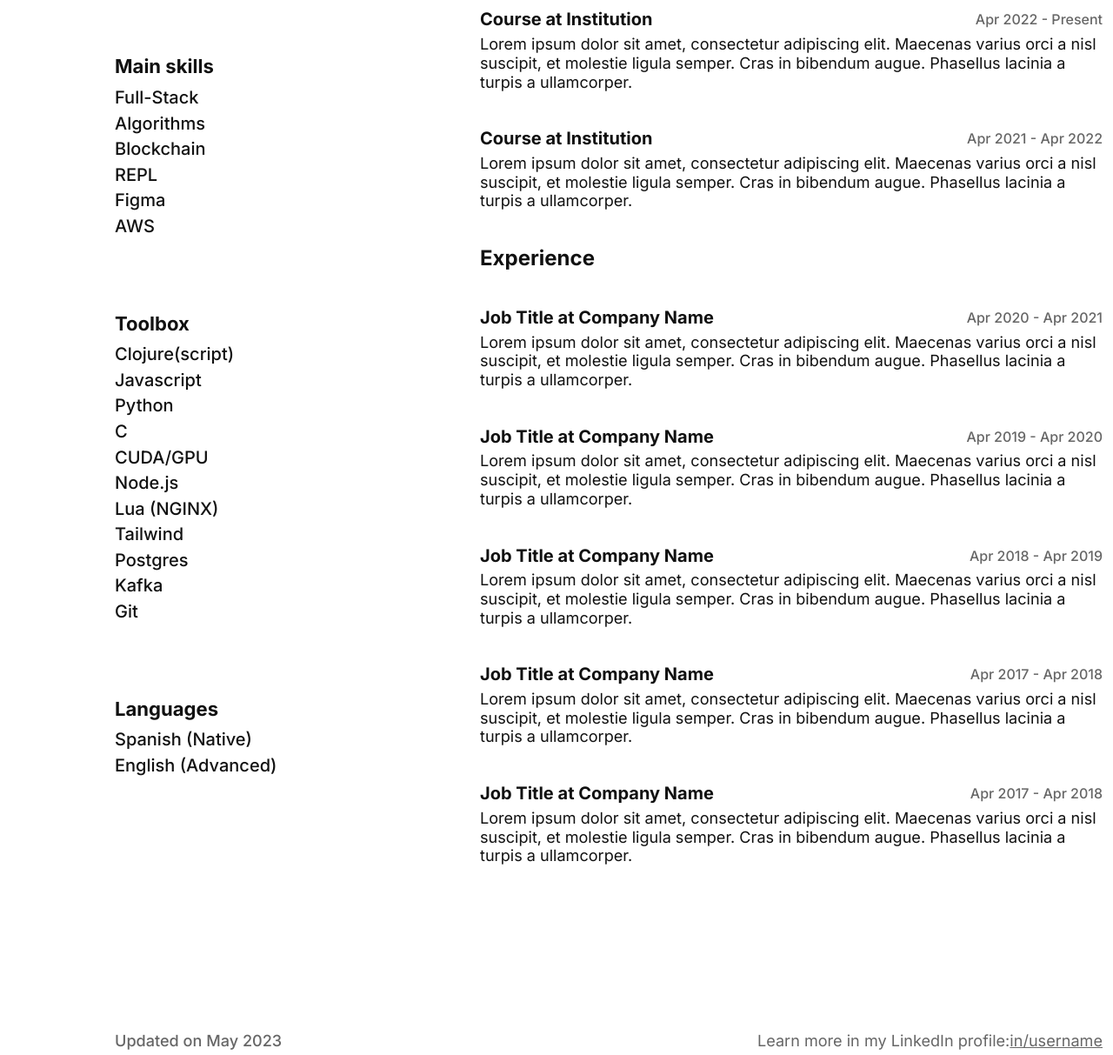
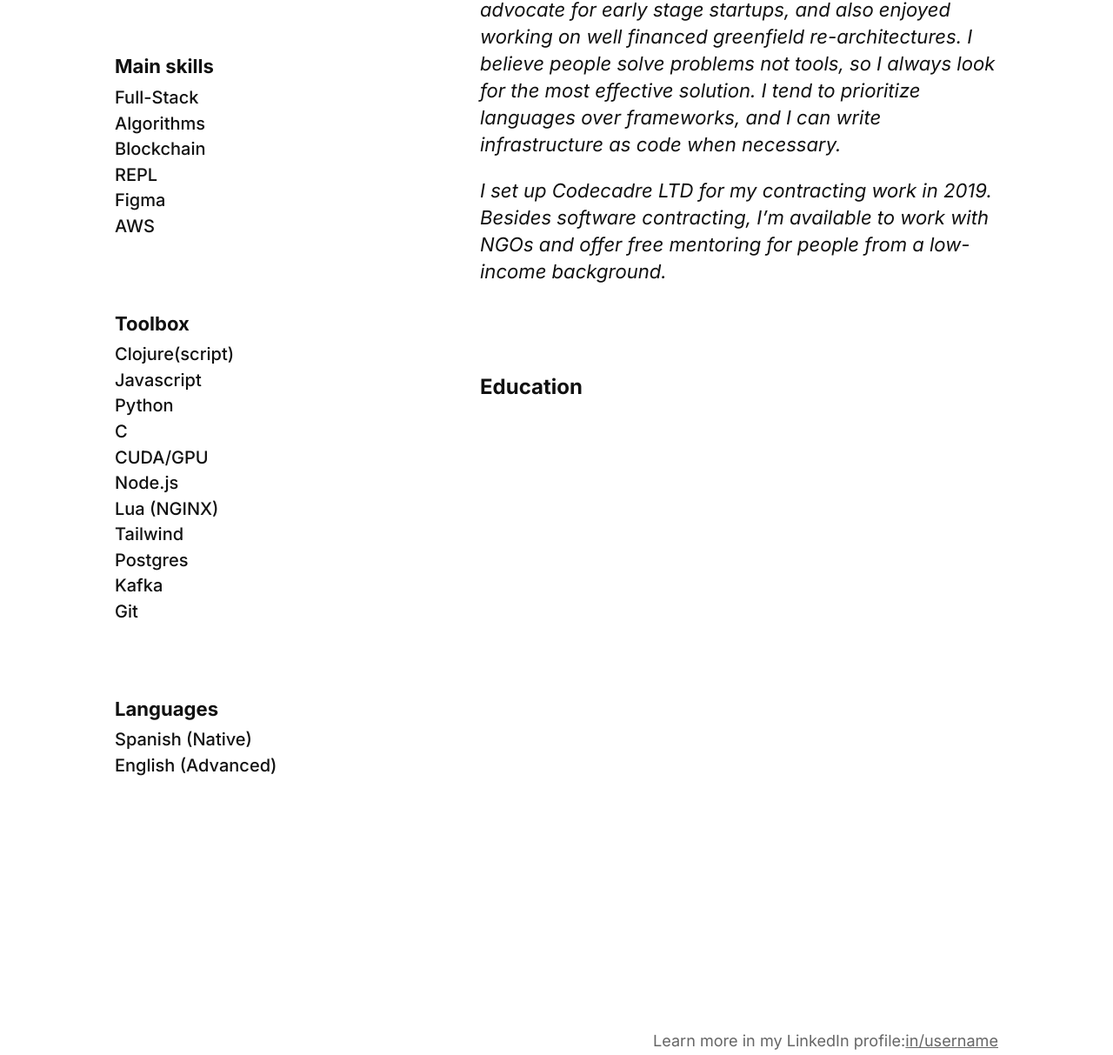
Before and after one commit to fjsousa/babashka-resume, a plain HTML site: page html/index.html in a window 1280 px wide. Shown: the part 458-1671 px from the top of the page at 87% size. Drawn offline with nearby package versions, Linux system fonts and the light colour scheme.

Commit message:
watch everything

```diff
--- a/html/index.html
+++ b/html/index.html
@@ -51,81 +51,15 @@
         </div>
       </div>
     </div>
-    <div class="relative leading-[148%] font-medium text-dimgray inline-block w-[21.25rem]">Updated on May 2023</div>
   </div>
   <div class="self-stretch flex-1 flex flex-col items-start justify-start gap-[5rem] text-[1.38rem]">
-    <i class="self-stretch relative leading-[140%]">In dui lectus, molestie lacinia lectus et, elementum fringilla lorem.
-      Morbi elementum massa a erat finibus commodo. Duis id porttitor
-      tortor. Praesent mauris ipsum, mattis nec pretium nec, semper
-      convallis nisl. Aliquam vulputate iaculis dui eu blandit. Class aptent
-      taciti sociosqu ad litora torquent per conubia nostra, per inceptos
-      himenaeos. Integer et ullamcorper diam.</i>
+    <i class="self-stretch relative leading-[140%]">
+      <p>Full-stack developer proficient in Clojure and ClojureScript. Mostly, I am a technologist who enjoys the process of building something with a real-world use case.</p>
+      <p>I began my career at a fluids&apos; simulation lab, where I published a novel algorithm for forest fire simulation, optimized for GPUs. In 2013 I joined the booming Lisbon startup scene and moved to London in 2015. I have hacked code for client demos and been a developer advocate for early stage startups, and also enjoyed working on well financed greenfield re-architectures. I believe people solve problems not tools, so I always look for the most effective solution. I tend to prioritize languages over frameworks, and I can write infrastructure as code when necessary.</p>
+      <p>I set up Codecadre LTD for my contracting work in 2019. Besides software contracting, I’m available to work with NGOs and offer free mentoring for people from a low-income background.</p>
+    </i>
     <div class="self-stretch flex-1 flex flex-col items-start justify-start gap-[2.5rem] text-[1.25rem]">
       <b class="relative text-[1.5rem] inline-block w-[21.25rem]">Education</b>
-      <div class="w-[44.75rem] flex flex-col items-start justify-start gap-[0.13rem]">
-        <div class="self-stretch flex flex-row items-center justify-start gap-[0.13rem]">
-          <b class="flex-1 relative leading-[148%]">Course at Institution</b>
-          <div class="relative text-[1rem] leading-[148%] font-medium text-dimgray">Apr 2022 - Present</div>
-        </div>
-        <div class="relative text-[1.13rem] leading-[120%] inline-block w-[44.75rem]">Lorem ipsum dolor sit amet, consectetur adipiscing elit. Maecenas
-          varius orci a nisl suscipit, et molestie ligula semper. Cras in
-          bibendum augue. Phasellus lacinia a turpis a ullamcorper.</div>
-      </div>
-      <div class="w-[44.75rem] flex flex-col items-start justify-start gap-[0.13rem]">
-        <div class="self-stretch flex flex-row items-center justify-start gap-[0.13rem]">
-          <b class="flex-1 relative leading-[148%]">Course at Institution</b>
-          <div class="relative text-[1rem] leading-[148%] font-medium text-dimgray">Apr 2021 - Apr 2022</div>
-        </div>
-        <div class="relative text-[1.13rem] leading-[120%] inline-block w-[44.75rem]">Lorem ipsum dolor sit amet, consectetur adipiscing elit. Maecenas
-          varius orci a nisl suscipit, et molestie ligula semper. Cras in
-          bibendum augue. Phasellus lacinia a turpis a ullamcorper.</div>
-      </div>
-      <b class="relative text-[1.5rem] inline-block w-[21.25rem]">Experience</b>
-      <div class="w-[44.75rem] flex flex-col items-start justify-start gap-[0.13rem]">
-        <div class="self-stretch flex flex-row items-center justify-start gap-[0.13rem]">
-          <b class="flex-1 relative leading-[148%]">Job Title at Company Name</b>
-          <div class="relative text-[1rem] leading-[148%] font-medium text-dimgray">Apr 2020 - Apr 2021</div>
-        </div>
-        <div class="relative text-[1.13rem] leading-[120%] inline-block w-[44.75rem]">Lorem ipsum dolor sit amet, consectetur adipiscing elit. Maecenas
-          varius orci a nisl suscipit, et molestie ligula semper. Cras in
-          bibendum augue. Phasellus lacinia a turpis a ullamcorper.</div>
-      </div>
-      <div class="w-[44.75rem] flex flex-col items-start justify-start gap-[0.13rem]">
-        <div class="self-stretch flex flex-row items-center justify-start gap-[0.13rem]">
-          <b class="flex-1 relative leading-[148%]">Job Title at Company Name</b>
-          <div class="relative text-[1rem] leading-[148%] font-medium text-dimgray">Apr 2019 - Apr 2020</div>
-        </div>
-        <div class="relative text-[1.13rem] leading-[120%] inline-block w-[44.75rem]">Lorem ipsum dolor sit amet, consectetur adipiscing elit. Maecenas
-          varius orci a nisl suscipit, et molestie ligula semper. Cras in
-          bibendum augue. Phasellus lacinia a turpis a ullamcorper.</div>
-      </div>
-      <div class="w-[44.75rem] flex flex-col items-start justify-start gap-[0.13rem]">
-        <div class="self-stretch flex flex-row items-center justify-start gap-[0.13rem]">
-          <b class="flex-1 relative leading-[148%]">Job Title at Company Name</b>
-          <div class="relative text-[1rem] leading-[148%] font-medium text-dimgray">Apr 2018 - Apr 2019</div>
-        </div>
-        <div class="relative text-[1.13rem] leading-[120%] inline-block w-[44.75rem]">Lorem ipsum dolor sit amet, consectetur adipiscing elit. Maecenas
-          varius orci a nisl suscipit, et molestie ligula semper. Cras in
-          bibendum augue. Phasellus lacinia a turpis a ullamcorper.</div>
-      </div>
-      <div class="w-[44.75rem] flex flex-col items-start justify-start gap-[0.13rem]">
-        <div class="self-stretch flex flex-row items-center justify-start gap-[0.13rem]">
-          <b class="flex-1 relative leading-[148%]">Job Title at Company Name</b>
-          <div class="relative text-[1rem] leading-[148%] font-medium text-dimgray">Apr 2017 - Apr 2018</div>
-        </div>
-        <div class="relative text-[1.13rem] leading-[120%] inline-block w-[44.75rem]">Lorem ipsum dolor sit amet, consectetur adipiscing elit. Maecenas
-          varius orci a nisl suscipit, et molestie ligula semper. Cras in
-          bibendum augue. Phasellus lacinia a turpis a ullamcorper.</div>
-      </div>
-      <div class="w-[44.75rem] flex flex-col items-start justify-start gap-[0.13rem]">
-        <div class="self-stretch flex flex-row items-center justify-start gap-[0.13rem]">
-          <b class="flex-1 relative leading-[148%]">Job Title at Company Name</b>
-          <div class="relative text-[1rem] leading-[148%] font-medium text-dimgray">Apr 2017 - Apr 2018</div>
-        </div>
-        <div class="relative text-[1.13rem] leading-[120%] inline-block w-[44.75rem]">Lorem ipsum dolor sit amet, consectetur adipiscing elit. Maecenas
-          varius orci a nisl suscipit, et molestie ligula semper. Cras in
-          bibendum augue. Phasellus lacinia a turpis a ullamcorper.</div>
-      </div>
     </div>
     <div class="self-stretch relative text-[1.13rem] leading-[148%] text-dimgray text-right">Learn more in my LinkedIn profile:<span class="[text-decoration:underline]">in/username</span>
     </div>
```
Also changed, not shown: html/global.css, 3 other files.
